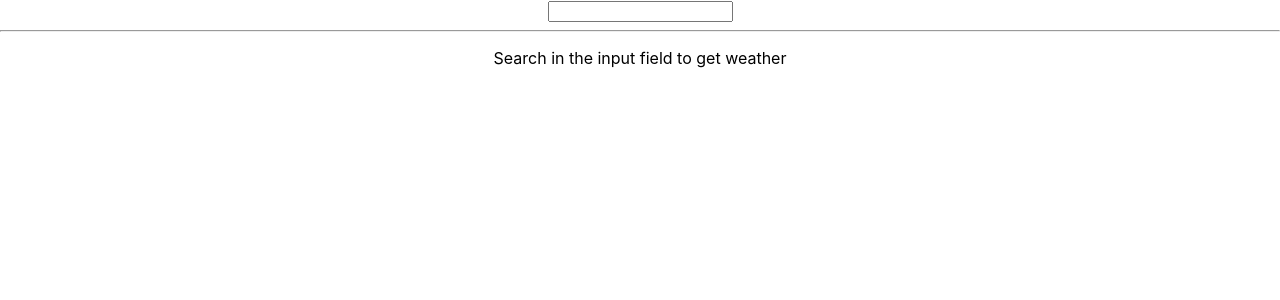
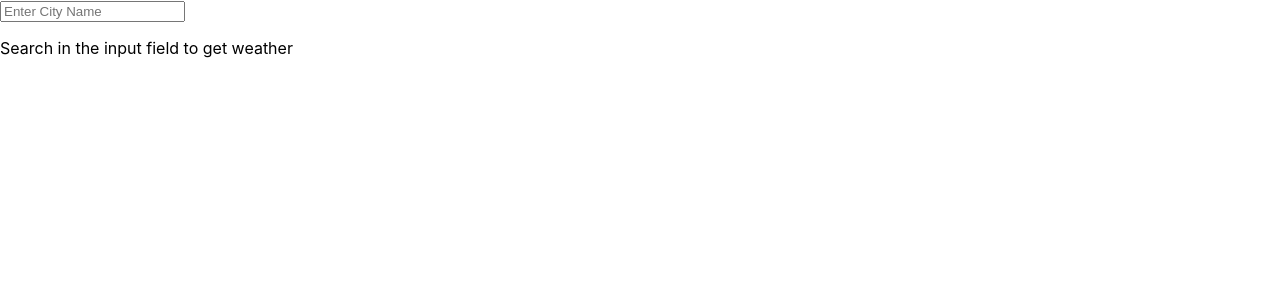
Before and after one commit to KelechiOdom10/weather-App, a React (Create React App) app: page / in a window 1280 px wide. Shown: the top 300 px of the page. Built offline with nearby package versions, Linux system fonts and the light colour scheme.

Commit message:
Added classNames, in particular added a logical className which ensures the background colour is changed depending on the temperature

```diff
--- a/src/App.js
+++ b/src/App.js
@@ -15,7 +15,7 @@ function App() {
     setCityName(event.target.value)
   }
 
-  const search = event => {
+  const handleSearch = event => {
     if (event.key === "Enter") {
       fetch(
         `${api.base}weather?q=${cityName}&units=metric&APPID=${api.key}`
@@ -62,15 +62,20 @@ function App() {
   })
 
   return (
-    <div className="App">
-        <input
-          type='text'
-          onChange={handleChange}
-          value={cityName}
-          onKeyPress={search}
-        />
-        <hr />
-        {weatherInfo.length !== 0 ? <div>{weatherInfo}</div> : <p>Search in the input field to get weather</p> }
+    <div className={(typeof weatherData[0] != "undefined") ? ((weatherData[0].main.temp > 16) ? 'app warm' : 'app') : 'app'}>
+      <div className='WeatherApp'>
+      <div className="search-box">
+          <input
+            className='search-bar'
+            placeholder='Enter City Name'
+            type='text'
+            onChange={handleChange}
+            value={cityName}
+            onKeyPress={handleSearch}
+          />
+        </div>
+        {weatherInfo.length !== 0 ? <div>{weatherInfo}</div> : <p className='fallBackMessage'>Search in the input field to get weather</p> }
+      </div>
     </div>
   );
 }
```
